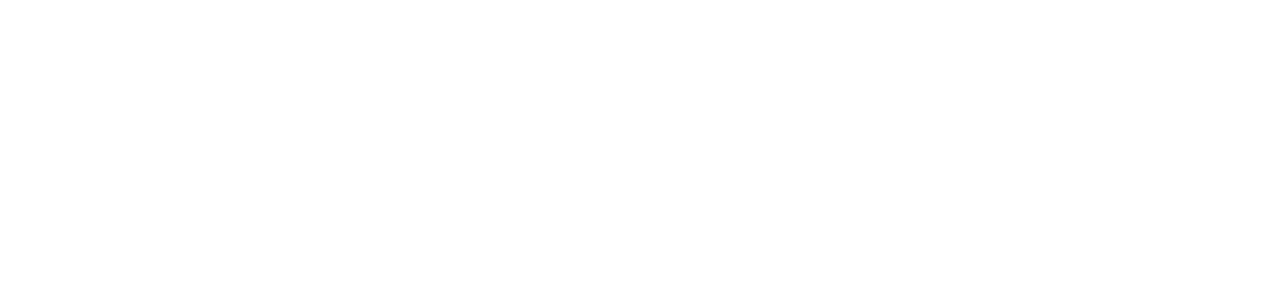
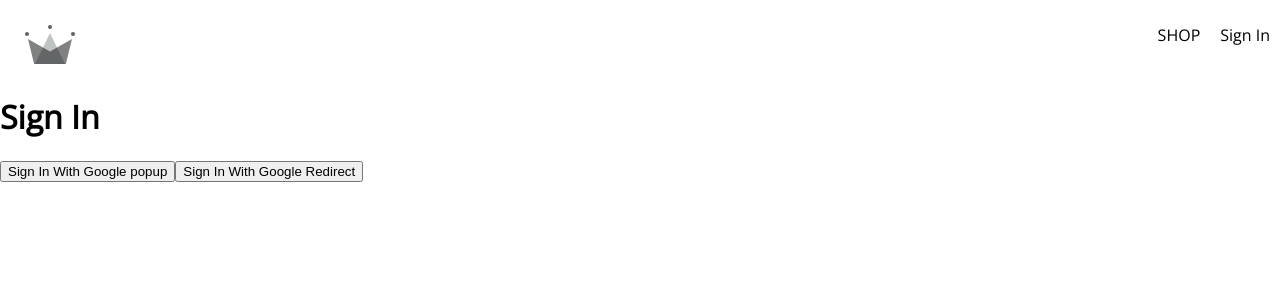
Before and after one commit to gnanesh05/Dress-Shop, a React (Create React App) app: page /signin in a window 1280 px wide. Before the commit this address had no page. Shown: the top 300 px of the page. Built offline with nearby package versions, Linux system fonts and the light colour scheme.

Commit message:
added firebase auth and storage

```diff
--- a/package.json
+++ b/package.json
@@ -6,6 +6,7 @@
     "@testing-library/jest-dom": "^5.16.5",
     "@testing-library/react": "^13.4.0",
     "@testing-library/user-event": "^13.5.0",
+    "firebase": "^10.1.0",
     "react": "^18.2.0",
     "react-dom": "^18.2.0",
     "react-router-dom": "^6.14.2",
--- a/src/App.js
+++ b/src/App.js
@@ -2,12 +2,14 @@ import React from 'react'
 import {Routes, Route} from 'react-router-dom'
 import Home from './routes/Home/Home'
 import Navigation from './routes/Navigation/Navigation'
+import Signin from './components/sign-in/Signin'
 
 const App = () => {
   return (
    <Routes>
     <Route path='/' element={<Navigation/>}>
         <Route index element={<Home/>} />
+        <Route path='signin' element={<Signin/>} />
     </Route>
 
    </Routes>
--- /dev/null
+++ b/src/components/sign-in/Signin.jsx
@@ -0,0 +1,29 @@
+import React,{useEffect} from 'react'
+import { getRedirectResult } from 'firebase/auth';
+import {auth, signInWithGooglePopup,signInWithGoogleRedirect, createUserDocumentFromAuth } from '../../utils/firebase';
+
+const googleSigninPopup = async()=>{
+        const {user} =  await signInWithGooglePopup();
+        console.log(user);
+        const userDocRef = await createUserDocumentFromAuth(user);
+        console.log(userDocRef);
+}
+
+const Signin = () => {
+    useEffect(()=>{
+        const restoreAuth = async()=>{
+            const response = await getRedirectResult(auth);
+            console.log(response);
+        }
+       restoreAuth();
+    },[])
+  return (
+    <div>
+        <h1>Sign In</h1>
+        <button onClick={googleSigninPopup}>Sign In With Google popup</button>
+        <button onClick={signInWithGoogleRedirect}>Sign In With Google Redirect</button>
+    </div>
+  )
+}
+
+export default Signin
--- a/src/routes/Navigation/Navigation.jsx
+++ b/src/routes/Navigation/Navigation.jsx
@@ -14,11 +14,8 @@ const Navigation = ()=>{
                 <Link className='nav-link' to='/shop'>
                     SHOP
                 </Link>
-                <Link className='nav-link' to='/shop'>
-                    SHOP
-                </Link>
-                <Link className='nav-link' to='/shop'>
-                    SHOP
+                <Link className='nav-link' to='/signin'>
+                    Sign In
                 </Link>
             </div>
         </div>
--- /dev/null
+++ b/src/utils/firebase.js
@@ -0,0 +1,50 @@
+// Import the functions you need from the SDKs you need
+import { initializeApp } from "firebase/app";
+import {getAuth,signInWithRedirect,signInWithPopup, GoogleAuthProvider} from 'firebase/auth';
+import {getFirestore, doc, getDoc, setDoc} from 'firebase/firestore';
+// TODO: Add SDKs for Firebase products that you want to use
+// https://firebase.google.com/docs/web/setup#available-libraries
+
+// Your web app's Firebase configuration
+const firebaseConfig = {
+  apiKey: "AIzaSyDU0XWT0uzdc7ZJSYPgZ2sysBwgNVT0Iiw",
+  authDomain: "dress-shop-fc6dd.firebaseapp.com",
+  projectId: "dress-shop-fc6dd",
+  storageBucket: "dress-shop-fc6dd.appspot.com",
+  messagingSenderId: "663972396524",
+  appId: "1:663972396524:web:59c30eb697a7f57c7e54c9"
+};
+
+// Initialize Firebase
+const app = initializeApp(firebaseConfig);
+const provider = new GoogleAuthProvider({
+    prompt: "select_account"
+});
+
+export const auth = getAuth();
+export const signInWithGooglePopup = ()=>signInWithPopup(auth, provider);
+export const signInWithGoogleRedirect = ()=>signInWithRedirect(auth, provider);
+
+//setting up db
+export const db = getFirestore();
+export const createUserDocumentFromAuth = async(userAuth)=>{
+    const userDocRef = doc(db, 'users', userAuth.uid);
+    const userSnapShot = await getDoc(userDocRef);
+
+    //if snapshot not exist create
+    if(!userSnapShot.exists()){
+        const{displayName, email} = userAuth;
+        const createdAt = Date.now();
+
+        try {
+            await setDoc(userDocRef,{
+                displayName,
+                email,
+                createdAt
+            });
+        } catch (error) {
+            console.log(`error creating user - ${error}`);
+        }
+    }
+    return userDocRef;
+}
```
Also changed, not shown: 1 other file (tests, documents, lock files or other folders).
